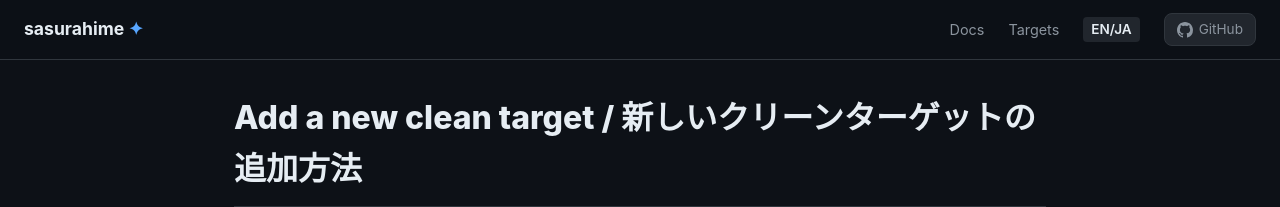
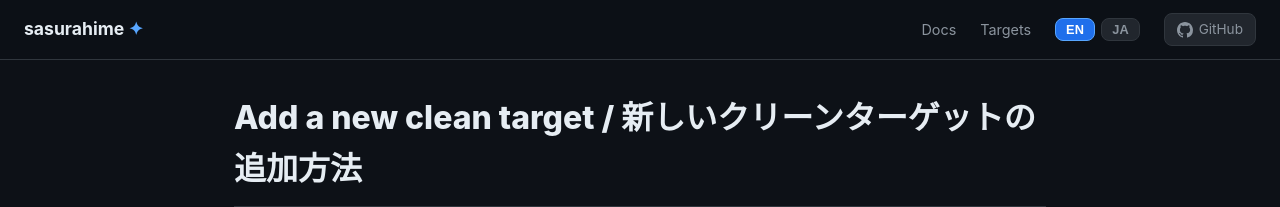
Before and after one commit to armaniacs/sasurahime, a Jekyll site: the page built from docs/HOWTO-ADD-target.md, in a window 1280 px wide. Shown: the top 207 px of the page. Built offline with Jekyll 4.4.1, drawn with Linux system fonts in a browser that asks for light colours.

Commit message:
docs: add EN/JA language switcher to doc pages
Nav bar now has EN / JA toggle buttons that open the matching <details>
section and close the other. EN is active by default.

Co-Authored-By: Claude Sonnet 4.6 <noreply@anthropic.com>

```diff
--- a/docs/_layouts/doc.html
+++ b/docs/_layouts/doc.html
@@ -105,6 +105,23 @@
     .doc-body a { color: var(--accent); }
     .doc-body em { color: var(--text-muted); font-style: italic; }
     .doc-body hr { border: none; border-top: 1px solid var(--border); margin: 1.5rem 0; }
+    /* lang switcher buttons */
+    .lang-btn {
+      background: var(--bg3);
+      border: 1px solid var(--border);
+      border-radius: var(--radius);
+      color: var(--text-muted);
+      cursor: pointer;
+      font-size: 0.8rem;
+      font-weight: 600;
+      padding: 3px 10px;
+    }
+    .lang-btn.active {
+      background: var(--accent-dim);
+      border-color: var(--accent);
+      color: #fff;
+    }
+    .lang-btn:hover:not(.active) { background: var(--border); color: var(--text); }
     /* content area inside <details> */
     details > .doc-body {
       background: var(--bg2);
@@ -124,7 +141,8 @@
     <a href="{{ '/HOWTO-USE' | relative_url }}">Docs</a>
     <a href="{{ '/SUPPORTED' | relative_url }}">Targets</a>
     <div class="lang-switch">
-      <span class="active">EN/JA</span>
+      <button id="btn-en" class="lang-btn active" onclick="switchLang('en')">EN</button>
+      <button id="btn-ja" class="lang-btn" onclick="switchLang('ja')">JA</button>
     </div>
     <a class="nav-gh" href="https://github.com/armaniacs/sasurahime" target="_blank" rel="noopener">
       <svg height="16" width="16" viewBox="0 0 16 16" fill="currentColor"><path d="M8 0C3.58 0 0 3.58 0 8c0 3.54 2.29 6.53 5.47 7.59.4.07.55-.17.55-.38 0-.19-.01-.82-.01-1.49-2.01.37-2.53-.49-2.69-.94-.09-.23-.48-.94-.82-1.13-.28-.15-.68-.52-.01-.53.63-.01 1.08.58 1.23.82.72 1.21 1.87.87 2.33.66.07-.52.28-.87.51-1.07-1.78-.2-3.64-.89-3.64-3.95 0-.87.31-1.59.82-2.15-.08-.2-.36-1.02.08-2.12 0 0 .67-.21 2.2.82.64-.18 1.32-.27 2-.27.68 0 1.36.09 2 .27 1.53-1.04 2.2-.82 2.2-.82.44 1.1.16 1.92.08 2.12.51.56.82 1.27.82 2.15 0 3.07-1.87 3.75-3.65 3.95.29.25.54.73.54 1.48 0 1.07-.01 1.93-.01 2.2 0 .21.15.46.55.38A8.013 8.013 0 0016 8c0-4.42-3.58-8-8-8z"/></svg>
```
Also changed, not shown: other parts of docs/_layouts/doc.html (+21 -0 lines).
